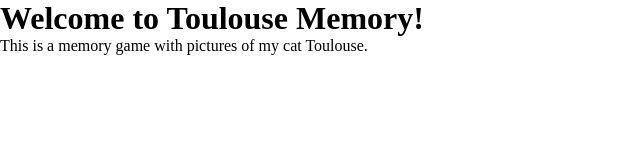
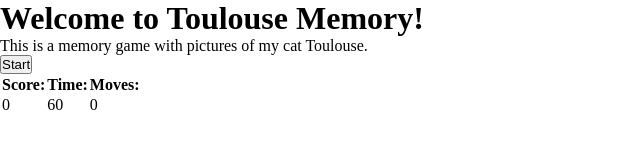
Before and after one commit to KaiLangen96/toulouse-memory-game, a plain HTML site: page index.html in a window 1280 px wide. Shown: the whole page, without its empty margins (0-640 px from the left). Drawn offline with Linux system fonts and the light colour scheme.

Commit message:
Add score board section in index.html

```diff
--- a/index.html
+++ b/index.html
@@ -17,7 +17,21 @@
         <h1>Welcome to Toulouse Memory!</h1>
         <p>This is a memory game with pictures of my cat Toulouse.</p>
     </header>
-
+    <section id="score-board">
+        <button id="iobutton" onclick="toggleStartReset()">Start</button>
+        <table>
+            <tr>
+                <th>Score:</th>
+                <th>Time:</th>
+                <th>Moves:</th>
+            </tr>
+            <tr>
+                <td id="points">0</td>
+                <td id="timer">60</td>
+                <td id="moves">0</td>
+            </tr>
+        </table>
+    </section>
 
     <script src="assets/js/script.js"></script>
 </body>
```
